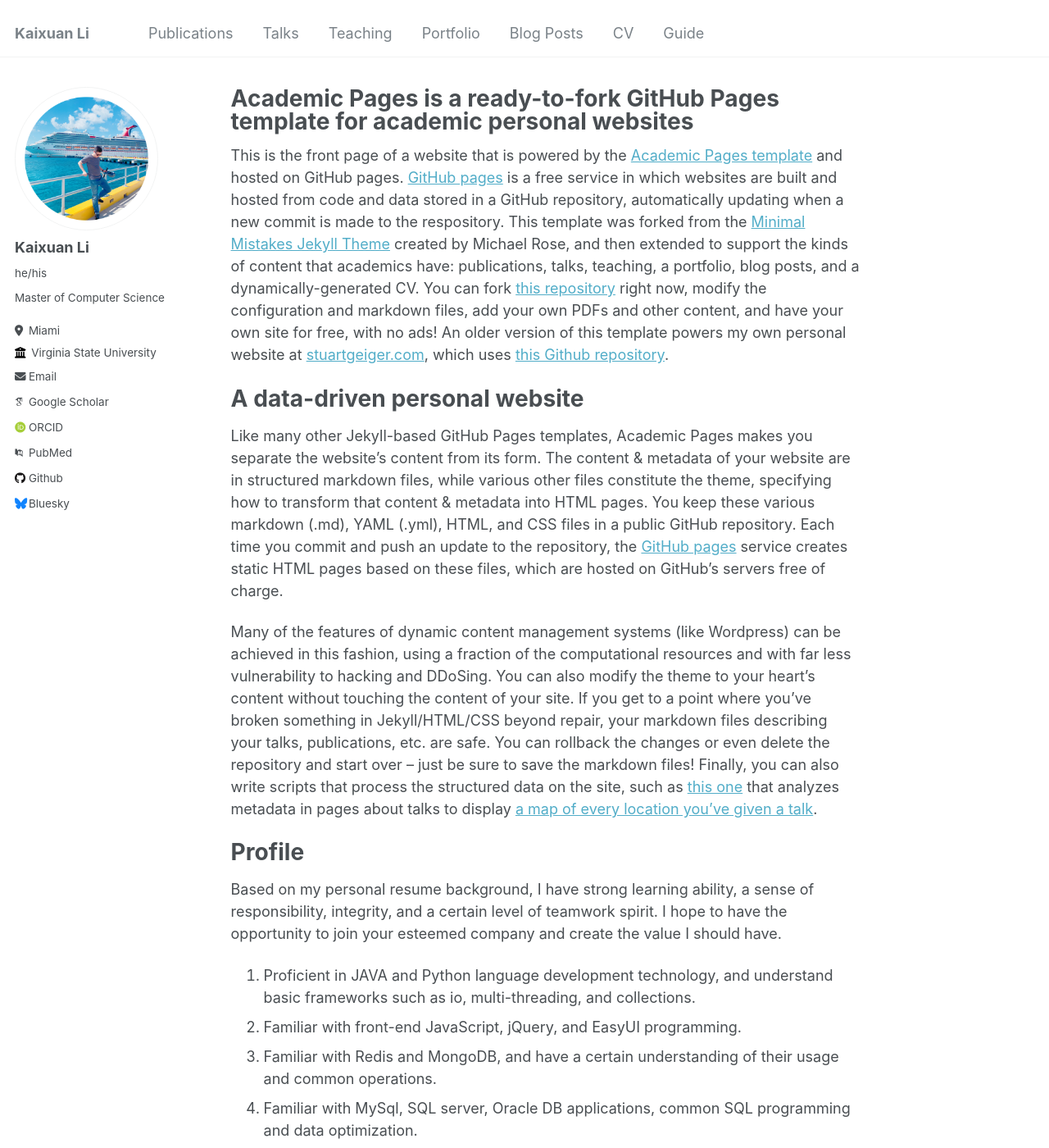
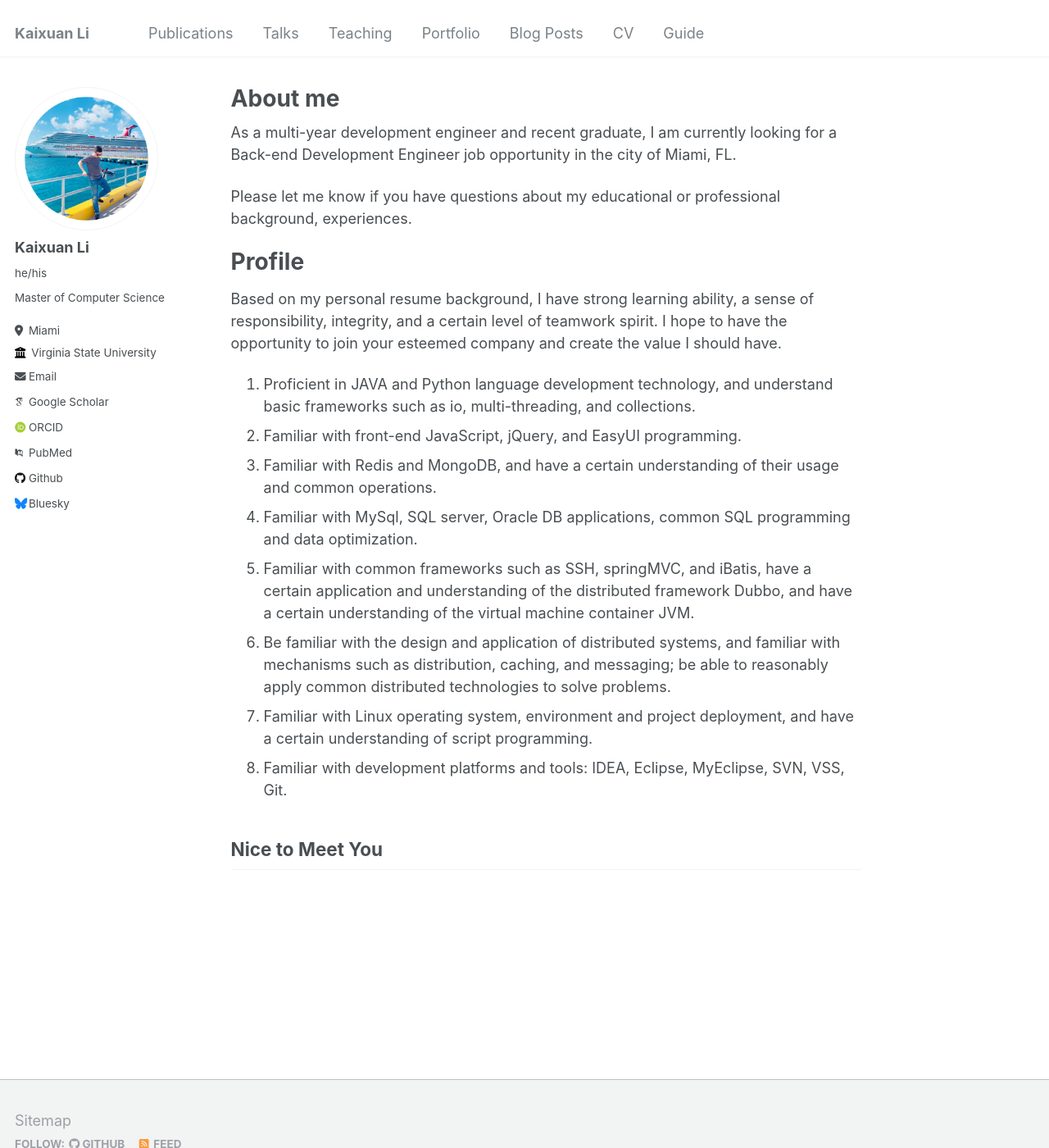
Before and after one commit to KaixuanLee/KaixuanLee.github.io, a Jekyll site: the page built from _pages/about.md, in a window 1280 px wide and 1400 px high. Shown: the whole window at 82% size. Built offline with Jekyll 4.4.1, drawn with Linux system fonts in a browser that asks for light colours; some web fonts are replaced.

Commit message:
about me & profile

```diff
--- a/_pages/about.md
+++ b/_pages/about.md
@@ -1,19 +1,15 @@
 ---
 permalink: /
-title: "Academic Pages is a ready-to-fork GitHub Pages template for academic personal websites"
+title: "About me"
 author_profile: true
 redirect_from:
   - /about/
   - /about.html
 ---
 
-This is the front page of a website that is powered by the [Academic Pages template](https://github.com/academicpages/academicpages.github.io) and hosted on GitHub pages. [GitHub pages](https://pages.github.com) is a free service in which websites are built and hosted from code and data stored in a GitHub repository, automatically updating when a new commit is made to the respository. This template was forked from the [Minimal Mistakes Jekyll Theme](https://mmistakes.github.io/minimal-mistakes/) created by Michael Rose, and then extended to support the kinds of content that academics have: publications, talks, teaching, a portfolio, blog posts, and a dynamically-generated CV. You can fork [this repository](https://github.com/academicpages/academicpages.github.io) right now, modify the configuration and markdown files, add your own PDFs and other content, and have your own site for free, with no ads! An older version of this template powers my own personal website at [stuartgeiger.com](http://stuartgeiger.com), which uses [this Github repository](https://github.com/staeiou/staeiou.github.io).
+As a multi-year development engineer and recent graduate, I am currently looking for a Back-end Development Engineer job opportunity in the city of Miami, FL.
 
-A data-driven personal website
-======
-Like many other Jekyll-based GitHub Pages templates, Academic Pages makes you separate the website's content from its form. The content & metadata of your website are in structured markdown files, while various other files constitute the theme, specifying how to transform that content & metadata into HTML pages. You keep these various markdown (.md), YAML (.yml), HTML, and CSS files in a public GitHub repository. Each time you commit and push an update to the repository, the [GitHub pages](https://pages.github.com/) service creates static HTML pages based on these files, which are hosted on GitHub's servers free of charge.
-
-Many of the features of dynamic content management systems (like Wordpress) can be achieved in this fashion, using a fraction of the computational resources and with far less vulnerability to hacking and DDoSing. You can also modify the theme to your heart's content without touching the content of your site. If you get to a point where you've broken something in Jekyll/HTML/CSS beyond repair, your markdown files describing your talks, publications, etc. are safe. You can rollback the changes or even delete the repository and start over -- just be sure to save the markdown files! Finally, you can also write scripts that process the structured data on the site, such as [this one](https://github.com/academicpages/academicpages.github.io/blob/master/talkmap.ipynb) that analyzes metadata in pages about talks to display [a map of every location you've given a talk](https://academicpages.github.io/talkmap.html).
+Please let me know if you have questions about my educational or professional background, experiences.
 
 Profile
 ======
```
